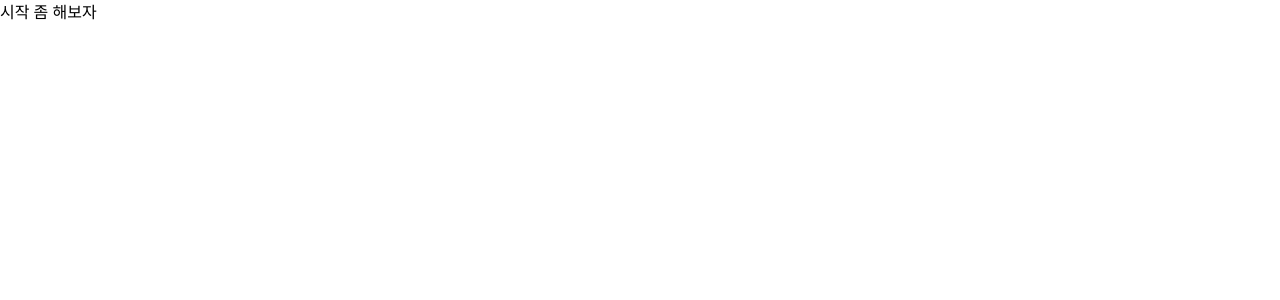
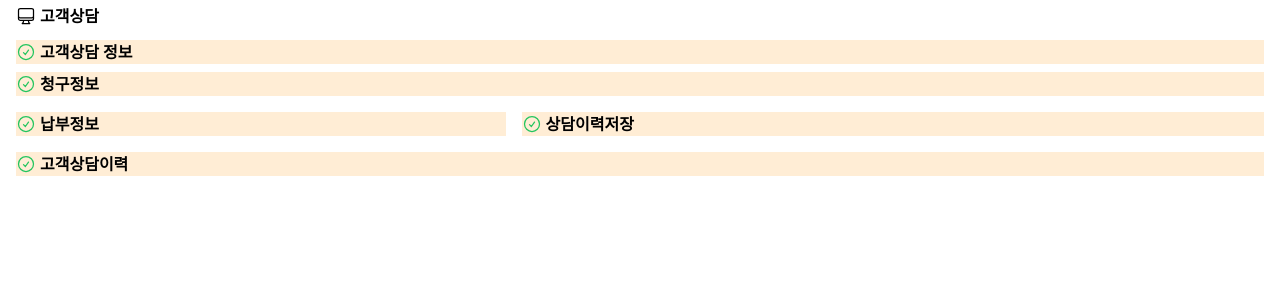
Before and after one commit to jinkihyeok/sk_practice, a React (Create React App) app: page / in a window 1280 px wide. Shown: the top 300 px of the page. Built offline with nearby package versions, Linux system fonts and the light colour scheme.

Commit message:
각 섹션 컴포넌트 분리 & 작업 시작 준비 완료

```diff
--- a/src/App.tsx
+++ b/src/App.tsx
@@ -1,10 +1,24 @@
 import React from 'react';
+import Header from "./components/sections/Header";
+import ClientInfo from "./components/sections/ClientInfo";
+import BillingInfo from "./components/sections/BillingInfo";
+import PaymentInfo from "./components/sections/PaymentInfo";
+import SaveConsultation from "./components/sections/SaveConsultation";
+import ConsultationHistory from "./components/sections/ConsultationHistory";
 
-interface AppProps {
-}
-
-const App: React.FC<AppProps> = ({}) => {
-  return <div>시작 좀 해보자</div>;
+const App: React.FC = () => {
+    return (
+        <div className="mx-auto">
+            <Header title="고객상담"/>
+            <ClientInfo/>
+            <BillingInfo/>
+            <div className="grid grid-cols-5 gap-4 my-4">
+                <PaymentInfo/>
+                <SaveConsultation/>
+            </div>
+            <ConsultationHistory/>
+        </div>
+    );
 };
 
 export default App;
--- /dev/null
+++ b/src/components/common/SectionHeader.tsx
@@ -0,0 +1,29 @@
+import React from 'react';
+
+interface SectionHeaderProps {
+    title: string;
+}
+
+const SectionHeader: React.FC<SectionHeaderProps> = ({ title }) => {
+    return (
+        <div className="flex flex-row gap-1 items-center bg-orange-100">
+            <svg
+                xmlns="http://www.w3.org/2000/svg"
+                fill="none"
+                viewBox="0 0 24 24"
+                strokeWidth="1.5"
+                stroke="currentColor"
+                className="w-5 h-5 text-green-500"
+            >
+                <path
+                    strokeLinecap="round"
+                    strokeLinejoin="round"
+                    d="M9 12.75 11.25 15 15 9.75M21 12a9 9 0 1 1-18 0 9 9 0 0 1 18 0Z"
+                />
+            </svg>
+            <h2 className="font-semibold">{title}</h2>
+        </div>
+    );
+};
+
+export default SectionHeader;
--- /dev/null
+++ b/src/components/sections/BillingInfo.tsx
@@ -0,0 +1,10 @@
+import React from "react";
+import SectionHeader from "../common/SectionHeader";
+
+export default function BillingInfo() {
+    return (
+        <section className="my-2">
+            <SectionHeader title="청구정보" />
+        </section>
+    )
+}
--- /dev/null
+++ b/src/components/sections/ClientInfo.tsx
@@ -0,0 +1,10 @@
+import React from "react";
+import SectionHeader from "../common/SectionHeader";
+
+export default function () {
+    return (
+        <section className="my-2">
+            <SectionHeader title="고객상담 정보" />
+        </section>
+    )
+}
--- /dev/null
+++ b/src/components/sections/ConsultationHistory.tsx
@@ -0,0 +1,8 @@
+import React from "react";
+import SectionHeader from "../common/SectionHeader";
+
+export default function ConsultationHistory() {
+    return (
+        <SectionHeader title="고객상담이력" />
+    )
+}
--- /dev/null
+++ b/src/components/sections/Header.tsx
@@ -0,0 +1,18 @@
+import React from "react";
+
+interface HeaderProps {
+    title: string;
+}
+
+export default function Header({title}: HeaderProps) {
+    return (
+        <header className="flex flex-row gap-1 items-center py-1">
+            <svg xmlns="http://www.w3.org/2000/svg" fill="none" viewBox="0 0 24 24" strokeWidth="1.5"
+                 stroke="currentColor" className="w-5 h-5">
+                <path strokeLinecap="round" strokeLinejoin="round"
+                      d="M9 17.25v1.007a3 3 0 0 1-.879 2.122L7.5 21h9l-.621-.621A3 3 0 0 1 15 18.257V17.25m6-12V15a2.25 2.25 0 0 1-2.25 2.25H5.25A2.25 2.25 0 0 1 3 15V5.25m18 0A2.25 2.25 0 0 0 18.75 3H5.25A2.25 2.25 0 0 0 3 5.25m18 0V12a2.25 2.25 0 0 1-2.25 2.25H5.25A2.25 2.25 0 0 1 3 12V5.25"/>
+            </svg>
+            <h1 className="font-bold">{title}</h1>
+        </header>
+    )
+}
--- /dev/null
+++ b/src/components/sections/PaymentInfo.tsx
@@ -0,0 +1,10 @@
+import React from "react";
+import SectionHeader from "../common/SectionHeader";
+
+export default function PaymentInfo() {
+    return (
+        <section className="col-span-2">
+           <SectionHeader title="납부정보" />
+        </section>
+    )
+}
--- /dev/null
+++ b/src/components/sections/SaveConsultation.tsx
@@ -0,0 +1,10 @@
+import React from "react";
+import SectionHeader from "../common/SectionHeader";
+
+export default function SaveConsultation() {
+    return (
+        <section className="col-span-3">
+            <SectionHeader title="상담이력저장" />
+        </section>
+    )
+}
--- a/src/index.css
+++ b/src/index.css
@@ -6,4 +6,5 @@ body {
     max-width: 1920px;
     min-width: 1024px;
     margin: 0 auto;
+    padding: 0 1rem;
 }
```
Also changed, not shown: src/logo.svg (deleted).
